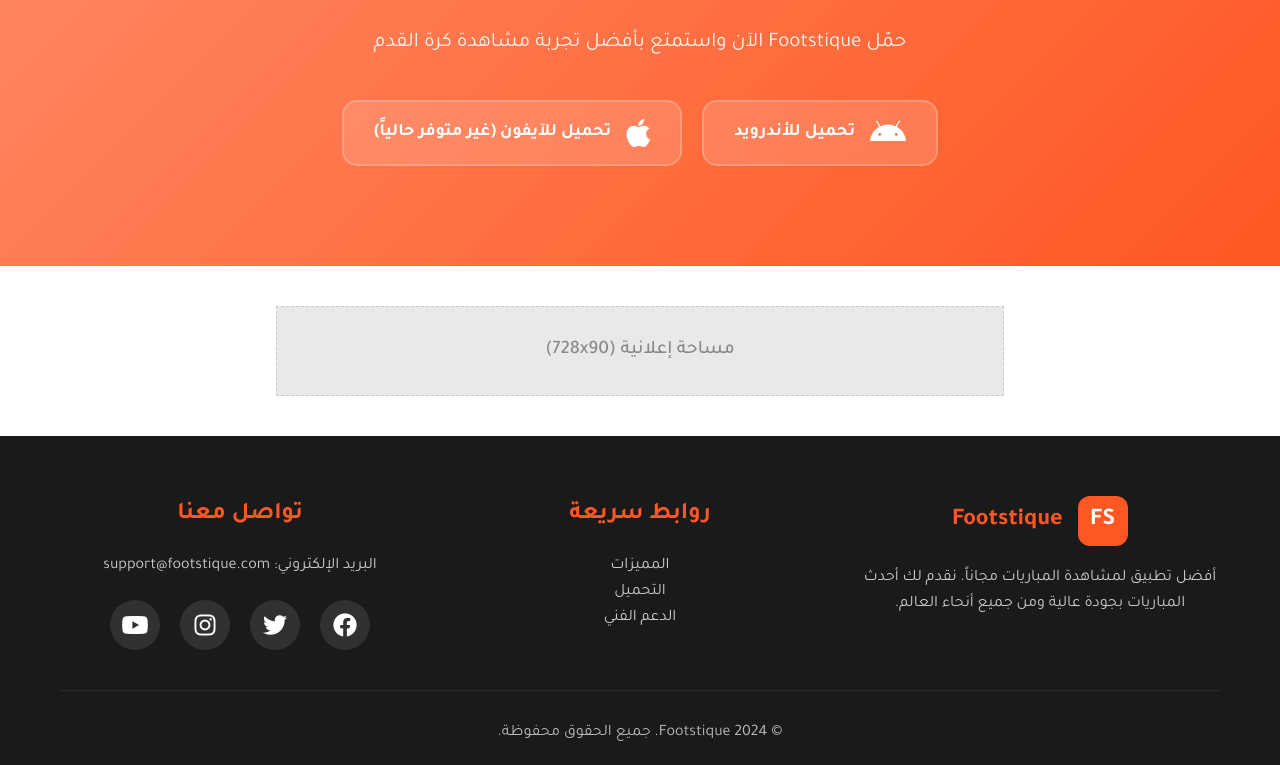
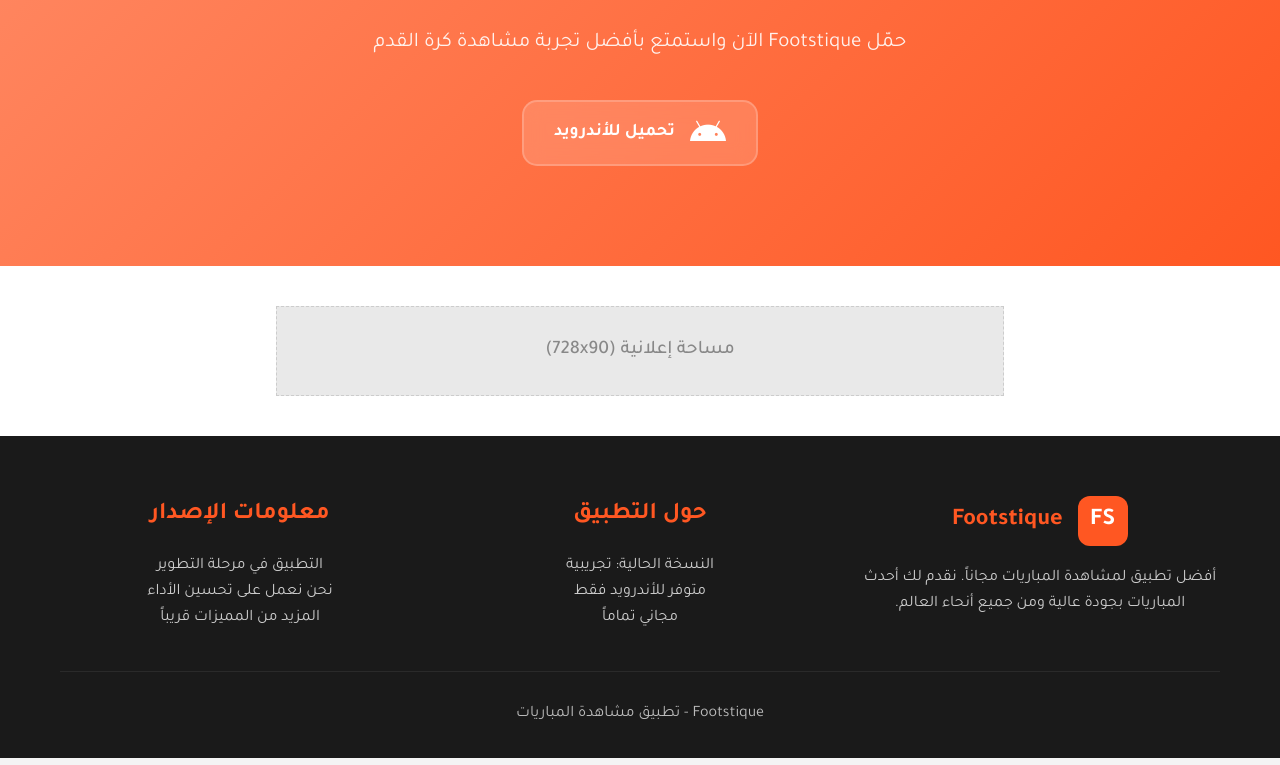
Before and after one commit to djxxber3/footstique-versions, a plain HTML site: page index.html in a window 1280 px wide. Shown: the part 2032-2797 px from the top of the page. Drawn offline with Linux system fonts and the light colour scheme.

Commit message:
Update index.html

```diff
--- a/index.html
+++ b/index.html
@@ -20,7 +20,7 @@
             font-family: 'Tajawal', sans-serif;
             line-height: 1.6;
             overflow-x: hidden;
-            background-color: #f4f4f4; /* لون خلفية أفتح قليلاً */
+            background-color: #f4f4f4;
         }
 
         .hero {
@@ -97,6 +97,18 @@
             margin-bottom: 40px;
             opacity: 0.8;
             line-height: 1.8;
+        }
+
+        .beta-badge {
+            display: inline-block;
+            background: rgba(255, 255, 255, 0.2);
+            color: white;
+            padding: 5px 15px;
+            border-radius: 20px;
+            font-size: 0.9rem;
+            font-weight: 600;
+            margin-bottom: 20px;
+            border: 1px solid rgba(255, 255, 255, 0.3);
         }
 
         .download-buttons {
@@ -200,7 +212,6 @@
             60% { transform: translateY(-5px); }
         }
 
-        /* --- قسم الإعلانات --- */
         .ad-container {
             padding: 40px 0;
             display: flex;
@@ -227,7 +238,6 @@
                 height: 250px;
             }
         }
-        /* --- نهاية قسم الإعلانات --- */
 
         .features {
             padding: 100px 0;
@@ -334,40 +344,10 @@
             color: #FF5722;
         }
 
-        .footer-section p, .footer-section a {
+        .footer-section p {
             color: #ccc;
             font-weight: 400;
-            text-decoration: none;
             line-height: 1.6;
-        }
-
-        .footer-section a:hover {
-            color: white;
-        }
-
-        .social-links {
-            display: flex;
-            justify-content: center;
-            gap: 20px;
-            margin-top: 20px;
-        }
-
-        .social-links a {
-            display: inline-flex;
-            align-items: center;
-            justify-content: center;
-            width: 50px;
-            height: 50px;
-            background: rgba(255,255,255,0.1);
-            border-radius: 50%;
-            color: white;
-            font-size: 1.5rem;
-            transition: all 0.3s ease;
-        }
-
-        .social-links a:hover {
-            background: #FF5722;
-            transform: translateY(-3px);
         }
 
         .footer-bottom {
@@ -463,17 +443,18 @@
                         </div>
                         <h1 style="margin: 0;">Footstique</h1>
                     </div>
+
+                    <div class="beta-badge">
+                        <i class="fas fa-flask"></i> نسخة تجريبية
+                    </div>
+
                     <h2>أفضل تطبيق لمشاهدة المباريات</h2>
                     <p>استمتع بمشاهدة جميع المباريات مجاناً وبجودة عالية. تطبيق Footstique يقدم لك أفضل تجربة لمتابعة كرة القدم من جميع أنحاء العالم.</p>
 
                     <div class="download-buttons">
-                        <a href="https://ضع-هنا-رابط-ميديا-فاير-المختصر" class="download-btn" id="android-btn">
+                        <a href="https://www.mediafire.com/file/okkr024rcqevvnh/footstique-beta.apk" class="download-btn">
                             <i class="fab fa-android"></i>
                             <span>تحميل للأندرويد</span>
-                        </a>
-                        <a href="#" class="download-btn" id="ios-btn">
-                            <i class="fab fa-apple"></i>
-                            <span>تحميل للآيفون (غير متوفر حالياً)</span>
                         </a>
                     </div>
                 </div>
@@ -500,6 +481,7 @@
             </div>
         </div>
     </section>
+
     <section class="features">
         <div class="container">
             <h2>لماذا Footstique؟</h2>
@@ -549,13 +531,9 @@
             <p>حمّل Footstique الآن واستمتع بأفضل تجربة مشاهدة كرة القدم</p>
 
             <div class="download-buttons" style="justify-content: center;">
-                <a href="https://ضع-هنا-رابط-ميديا-فاير-المختصر" class="download-btn" id="android-btn2">
+                <a href="https://www.mediafire.com/file/okkr024rcqevvnh/footstique-beta.apk" class="download-btn">
                     <i class="fab fa-android"></i>
                     <span>تحميل للأندرويد</span>
-                </a>
-                <a href="#" class="download-btn" id="ios-btn2">
-                    <i class="fab fa-apple"></i>
-                    <span>تحميل للآيفون (غير متوفر حالياً)</span>
                 </a>
             </div>
         </div>
@@ -568,6 +546,7 @@
             </div>
         </div>
     </section>
+
     <footer class="footer">
         <div class="container">
             <div class="footer-content">
@@ -582,33 +561,27 @@
                 </div>
 
                 <div class="footer-section">
-                    <h3>روابط سريعة</h3>
-                    <p><a href="#features">المميزات</a></p>
-                    <p><a href="#download">التحميل</a></p>
-                    <p><a href="#support">الدعم الفني</a></p>
+                    <h3>حول التطبيق</h3>
+                    <p>النسخة الحالية: تجريبية</p>
+                    <p>متوفر للأندرويد فقط</p>
+                    <p>مجاني تماماً</p>
                 </div>
 
                 <div class="footer-section">
-                    <h3>تواصل معنا</h3>
-                    <p>البريد الإلكتروني: support@footstique.com</p>
-
-                    <div class="social-links">
-                        <a href="#"><i class="fab fa-facebook"></i></a>
-                        <a href="#"><i class="fab fa-twitter"></i></a>
-                        <a href="#"><i class="fab fa-instagram"></i></a>
-                        <a href="#"><i class="fab fa-youtube"></i></a>
-                    </div>
+                    <h3>معلومات الإصدار</h3>
+                    <p>التطبيق في مرحلة التطوير</p>
+                    <p>نحن نعمل على تحسين الأداء</p>
+                    <p>المزيد من المميزات قريباً</p>
                 </div>
             </div>
 
             <div class="footer-bottom">
-                <p>&copy; 2024 Footstique. جميع الحقوق محفوظة.</p>
+                <p>Footstique - تطبيق مشاهدة المباريات</p>
             </div>
         </div>
     </footer>
 
     <script>
-        // لا حاجة لتعديل السكربت، سيعمل كما هو
         document.querySelectorAll('a[href^="#"]').forEach(anchor => {
             anchor.addEventListener('click', function (e) {
                 e.preventDefault();
@@ -621,8 +594,6 @@
                 }
             });
         });
-
-        // ... باقي كود الجافاسكربت الخاص بك ...
     </script>
 </body>
-                </html>
+</html>
```
